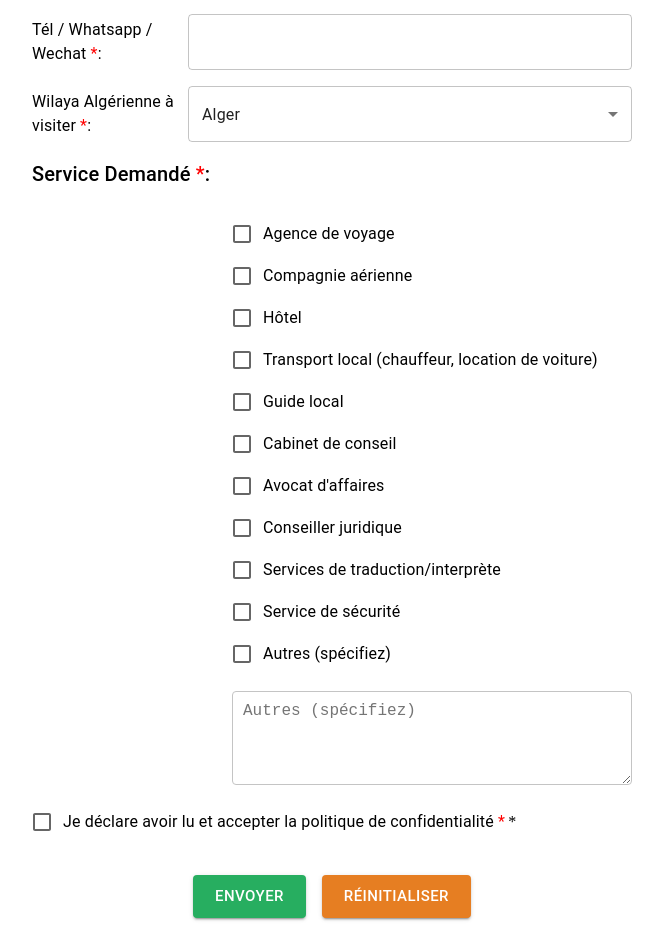
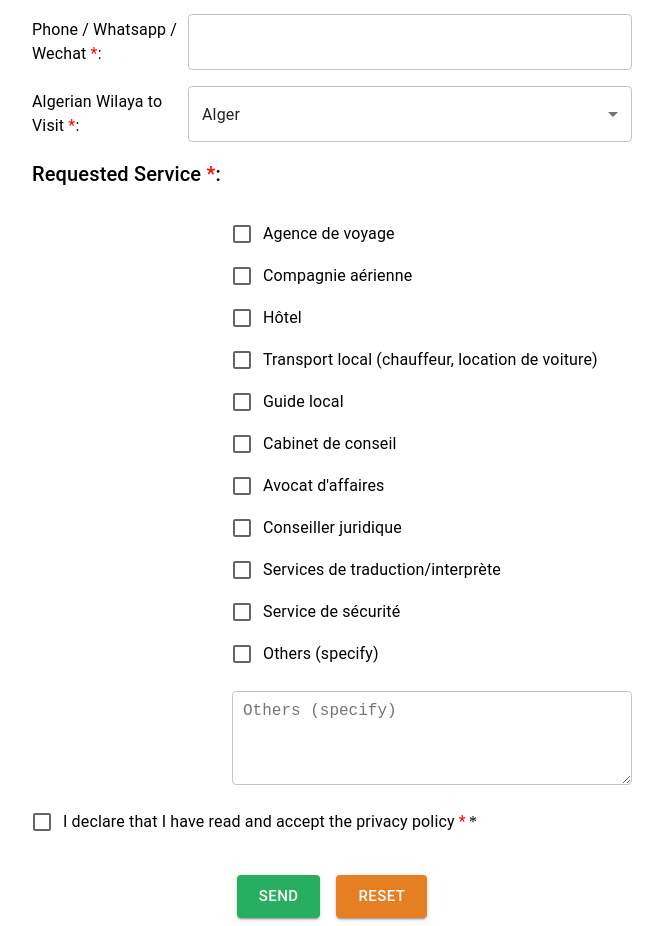
Before and after one commit to nadirchrair/switchlangue, a React (Create React App) app: page / in a window 1280 px wide. Shown: the part 338-1264 px from the top of the page, without its empty margins (308-971 px from the left). Built offline with nearby package versions, Linux system fonts and the light colour scheme.

Commit message:
push translation voyage d'affaires

```diff
--- a/src/App.tsx
+++ b/src/App.tsx
@@ -6,7 +6,7 @@ import TermsAndConditions from './pages/GCU/TermsAndConditions';
 import Gtsc from './pages/GTSC/Gtsc';
 import PrivacyPolicyViewer from './Privacypolicy/PrivacyPolicyViewer';
 import CookiesPolicy from './pages/CookiesPolicy/CookiesPolicy';
-import VoyageDaffaireForms from './VoyageDaffaireForms';
+import VoyageDaffaireForms from './pages/VoyageDaffaire/VoyageDaffaireForms';
 
 function App() {
   return (
--- a/src/i18n.ts
+++ b/src/i18n.ts
@@ -1,18 +1,24 @@
 import i18n from 'i18next';
 import { initReactI18next } from 'react-i18next';
 import CookiesPolicyen from '../src/pages/CookiesPolicy/Content/en.json';
-import CookiesPolicyfr from '../src/pages/CookiesPolicy/Content/fr.json'
+import CookiesPolicyfr from '../src/pages/CookiesPolicy/Content/fr.json';
+import VoyageDaffaireen from '../src/pages/VoyageDaffaire/Content/en.json';
+import VoyageDaffairefr from '../src/pages/VoyageDaffaire/Content/fr.json'
 i18n
   .use(initReactI18next)
   .init({
     resources: {
       en: {
-        CookiesPolicy: CookiesPolicyen },
-     fr:{ CookiesPolicy: CookiesPolicyfr }
+        CookiesPolicy: CookiesPolicyen,
+        VoyageDaffaire:VoyageDaffaireen,
+      },
+     fr:{ CookiesPolicy: CookiesPolicyfr ,
+      VoyageDaffaire:VoyageDaffairefr,
+    }
 
     },
-    lng: 'fr', // Default language
-    fallbackLng: 'fr',
+    lng: 'en', // Default language
+    fallbackLng: 'en',
     interpolation: {
       escapeValue: false, // React already does escaping
     },
--- /dev/null
+++ b/src/pages/VoyageDaffaire/Content/en.json
@@ -0,0 +1,20 @@
+{
+    "form": {
+      "title": "Business Trip in Algeria",
+      "nomContact": "Contact Name",
+      "poste": "Position",
+      "nomEntreprise": "Company Name",
+      "email": "Email",
+      "telephone": "Phone / Whatsapp / Wechat",
+      "wilaya": "Algerian Wilaya to Visit",
+      "serviceDemande": "Requested Service",
+      "autres": "Others (specify)",
+      "policyAccepted": "I declare that I have read and accept the privacy policy",
+      "submit": "Send",
+      "reset": "Reset",
+      "required": "is required",
+      "invalidEmail": "Invalid email",
+      "phoneLength": "Phone number must be exactly 10 digits",
+      "selectService": "Select at least one service"
+    }
+  }
--- /dev/null
+++ b/src/pages/VoyageDaffaire/Content/fr.json
@@ -0,0 +1,20 @@
+{
+    "form": {
+      "title": "Voyage d'affaire en Algérie",
+      "nomContact": "Nom de Contact",
+      "poste": "Poste",
+      "nomEntreprise": "Nom d'entreprise",
+      "email": "Email",
+      "telephone": "Tél / Whatsapp / Wechat",
+      "wilaya": "Wilaya Algérienne à visiter",
+      "serviceDemande": "Service Demandé",
+      "autres": "Autres (spécifiez)",
+      "policyAccepted": "Je déclare avoir lu et accepter la politique de confidentialité",
+      "submit": "Envoyer",
+      "reset": "Réinitialiser",
+      "required": "est requis",
+      "invalidEmail": "Email invalide",
+      "phoneLength": "Le numéro de téléphone doit contenir exactement 10 chiffres",
+      "selectService": "Select at least one service"
+    }
+  }
--- a/src/VoyageDaffaireForms.tsx
+++ b/src/pages/VoyageDaffaire/VoyageDaffaireForms.tsx
@@ -15,8 +15,8 @@ import {
 } from '@mui/material';
 import { yupResolver } from '@hookform/resolvers/yup';
 import * as Yup from 'yup';
+import { useTranslation } from 'react-i18next';
 
-// Define the shape of your form data
 interface FormData {
   nomContact: string;
   poste: string;
@@ -25,29 +25,31 @@ interface FormData {
   telephone: string;
   wilaya: string;
   services: string[];
-  autres?: string;  // Optional field
+  autres?: string;
   policyAccepted: boolean;
 }
 
-// Define the validation schema
-const schema = Yup.object().shape({
-  nomContact: Yup.string().required('Nom de Contact est requis'),
-  poste: Yup.string().required('Poste est requis'),
-  nomEntreprise: Yup.string().required('Nom d\'entreprise est requis'),
-  email: Yup.string().email('Email invalide').required('Email est requis'),
-  telephone: Yup.string()
-    .matches(/^\d{10}$/, 'Le numéro de téléphone doit contenir exactement 10 chiffres')
-    .required('Téléphone est requis'),
-  wilaya: Yup.string().required('Wilaya est requise'),
+function VoyageDaffaireForms() {
+  const { t } = useTranslation('VoyageDaffaire');
+
+  const schema = Yup.object().shape({
+    nomContact: Yup.string().required(t('form.required', { field: t('form.nomContact') })),
+    poste: Yup.string().required(t('form.required', { field: t('form.poste') })),
+    nomEntreprise: Yup.string().required(t('form.required', { field: t('form.nomEntreprise') })),
+    email: Yup.string()
+      .email(t('form.invalidEmail'))
+      .required(t('form.required', { field: t('form.email') })),
+    telephone: Yup.string()
+      .matches(/^\d{10}$/, t('form.phoneLength'))
+      .required(t('form.required', { field: t('form.telephone') })),
+      wilaya: Yup.string().required(t('form.required')),
   services: Yup.array()
-  .min(1, "Select at least one services")
-  .required("Select at least one services"),
+  .min(1, t('form.selectService'))
+  .required(t('form.required')),
   autres: Yup.string().optional(),
-  policyAccepted:  Yup.boolean().default(false),
+  policyAccepted:  Yup.boolean().default(false)
+  });
 
-});
-
-function VoyageDaffaireForms() {
   const { handleSubmit, control, reset, formState: { errors } } = useForm<FormData>({
     resolver: yupResolver(schema),
   });
@@ -74,12 +76,12 @@ function VoyageDaffaireForms() {
       }}
     >
       <Typography variant="h5" align="center" gutterBottom sx={{ color: '#000' }}>
-        Voyage d'affaire en Algérie
+        {t('form.title')}
       </Typography>
 
       <Box sx={{ display: 'flex', alignItems: 'center', gap: 1 }}>
         <Typography component="label" sx={{ width: '200px', color: '#000' }}>
-          Nom de Contact <span style={{ color: 'red' }}>*</span>:
+          {t('form.nomContact')} <span style={{ color: 'red' }}>*</span>:
         </Typography>
         <Controller
           name="nomContact"
@@ -100,7 +102,7 @@ function VoyageDaffaireForms() {
 
       <Box sx={{ display: 'flex', alignItems: 'center', gap: 1 }}>
         <Typography component="label" sx={{ width: '200px', color: '#000' }}>
-          Poste <span style={{ color: 'red' }}>*</span>:
+          {t('form.poste')} <span style={{ color: 'red' }}>*</span>:
         </Typography>
         <Controller
           name="poste"
@@ -121,7 +123,7 @@ function VoyageDaffaireForms() {
 
       <Box sx={{ display: 'flex', alignItems: 'center', gap: 1 }}>
         <Typography component="label" sx={{ width: '200px', color: '#000' }}>
-          Nom d'entreprise <span style={{ color: 'red' }}>*</span>:
+          {t('form.nomEntreprise')} <span style={{ color: 'red' }}>*</span>:
         </Typography>
         <Controller
           name="nomEntreprise"
@@ -142,7 +144,7 @@ function VoyageDaffaireForms() {
 
       <Box sx={{ display: 'flex', alignItems: 'center', gap: 1 }}>
         <Typography component="label" sx={{ width: '200px', color: '#000' }}>
-          Email <span style={{ color: 'red' }}>*</span>:
+          {t('form.email')} <span style={{ color: 'red' }}>*</span>:
         </Typography>
         <Controller
           name="email"
@@ -164,7 +166,7 @@ function VoyageDaffaireForms() {
 
       <Box sx={{ display: 'flex', alignItems: 'center', gap: 1 }}>
         <Typography component="label" sx={{ width: '200px', color: '#000' }}>
-          Tél / Whatsapp / Wechat <span style={{ color: 'red' }}>*</span>:
+          {t('form.telephone')} <span style={{ color: 'red' }}>*</span>:
         </Typography>
         <Controller
           name="telephone"
@@ -186,7 +188,7 @@ function VoyageDaffaireForms() {
 
       <Box sx={{ display: 'flex', alignItems: 'center', gap: 1 }}>
         <Typography component="label" sx={{ width: '200px', color: '#000' }}>
-          Wilaya Algérienne à visiter <span style={{ color: 'red' }}>*</span>:
+          {t('form.wilaya')} <span style={{ color: 'red' }}>*</span>:
         </Typography>
         <FormControl required fullWidth variant="outlined" error={!!errors.wilaya}>
           <Controller
@@ -212,7 +214,7 @@ function VoyageDaffaireForms() {
       </Box>
 
       <Typography variant="h6" align="left" gutterBottom sx={{ color: '#000' }}>
-        Service Demandé <span style={{ color: 'red' }}>*</span>:
+        {t('form.serviceDemande')} <span style={{ color: 'red' }}>*</span>:
       </Typography>
       <FormGroup sx={{ marginLeft: '200px' }}>
         <Controller
@@ -406,7 +408,7 @@ function VoyageDaffaireForms() {
                     }}
                   />
                 }
-                label="Autres (spécifiez)"
+                label={t('form.autres')}
               />
             </>
           )}
@@ -427,7 +429,7 @@ function VoyageDaffaireForms() {
             <TextareaAutosize
               {...field}
               minRows={4}
-              placeholder="Autres (spécifiez)"
+              placeholder={t('form.autres')}
               style={{
                 width: '100%',
                 borderRadius: '4px',
@@ -450,7 +452,7 @@ function VoyageDaffaireForms() {
           render={({ field }) => (
             <FormControlLabel
               control={<Checkbox {...field} required />}
-              label={<span style={{ color: '#000' }}>Je déclare avoir lu et accepter la politique de confidentialité <span style={{ color: 'red' }}>*</span></span>}
+              label={<span style={{ color: '#000' }}>{t('form.policyAccepted')} <span style={{ color: 'red' }}>*</span></span>}
             />
           )}
         />
@@ -463,10 +465,10 @@ function VoyageDaffaireForms() {
 
       <Box sx={{ display: 'flex', justifyContent: 'center', gap: 2, marginTop: 2 }}>
         <Button type="submit" variant="contained" color="success" size="large" sx={{ backgroundColor: '#27ae60' }}>
-          Envoyer
+          {t('form.submit')}
         </Button>
         <Button type="button" variant="contained" color="warning" size="large" sx={{ backgroundColor: '#e67e22' }} onClick={() => reset()}>
-          Réinitialiser
+          {t('form.reset')}
         </Button>
       </Box>
     </Box>
```
